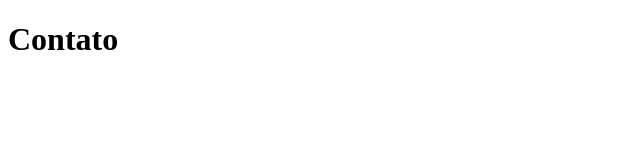
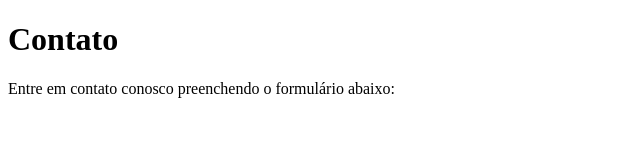
Before and after one commit to caiogessercc/nb-termometria, a plain HTML site: page contato/index.html in a window 1280 px wide. Shown: the whole page, without its empty margins (0-640 px from the left). Drawn offline with Linux system fonts and the light colour scheme.

Commit message:
feat: adiciona mensagem de instrução no formulário de contato

```diff
--- a/contato/index.html
+++ b/contato/index.html
@@ -176,5 +176,6 @@
     </head>
     <body>
         <h1>Contato</h1>
+        <p>Entre em contato conosco preenchendo o formulário abaixo:</p>
     </body>
 </html>
```
